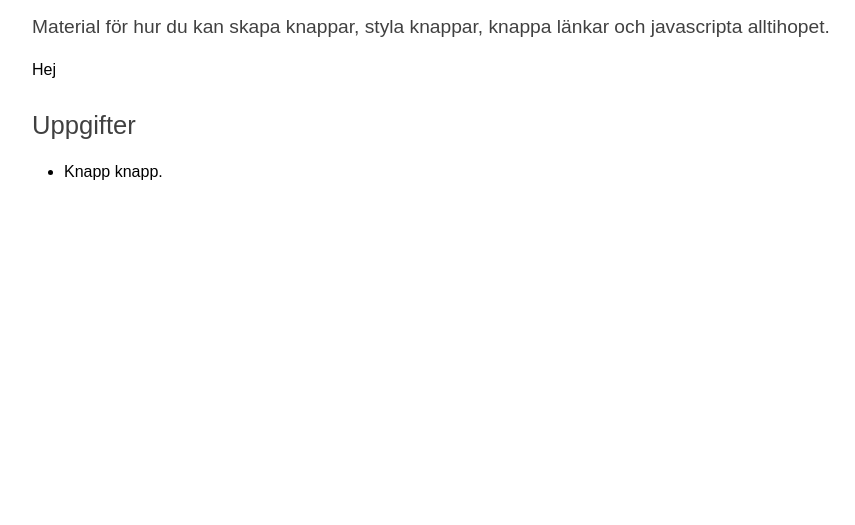
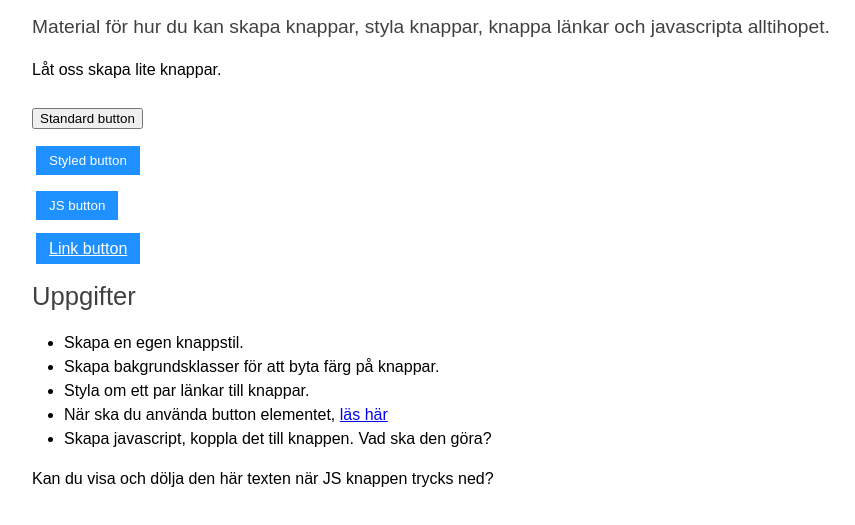
Before and after one commit to jensadev/wu-ovningar, a plain HTML site: page docs/knappar/index.html in a window 1280 px wide. Shown: the part 99-624 px from the top of the page, without its empty margins (96-951 px from the left). Drawn offline with Linux system fonts and the light colour scheme.

Commit message:
uppdaterade en del instruktioner + knappar

```diff
--- a/docs/knappar/css/knappar.css
+++ b/docs/knappar/css/knappar.css
@@ -0,0 +1,18 @@
+.btn {
+    text-align: center;
+    vertical-align: middle;
+    margin: 0 .25rem;
+    padding: .375rem .75rem;
+    color: white;
+    background-color: dodgerblue;
+    border: 1px solid transparent;
+    transition: color .15s ease-in-out,background-color .15s ease-in-out,border-color .15s ease-in-out,box-shadow .15s ease-in-out;
+}
+
+.btn:hover {
+    background-color: rgb(25, 113, 202);
+}
+
+.btns > li {
+    padding: .5rem 0rem;
+}
--- a/docs/knappar/index.html
+++ b/docs/knappar/index.html
@@ -13,12 +13,25 @@
     <main>
         <h1>Knappar</h1>
         <p class="lead">Material för hur du kan skapa knappar, styla knappar, knappa länkar och javascripta alltihopet.</p>
-        <p>Hej</p>
+        <p>Låt oss skapa lite knappar.</p>
+        <ul class="btns">
+            <li><button>Standard button</button></li>
+            <li><button class="btn">Styled button</button></li>
+            <li><button class="btn" id="js-button">JS button</button></li>
+            <li><a class="btn" href="#" id="a-button">Link button</a></li>
+        </ul>
 
         <h2>Uppgifter</h2>
         <ul class="uppgifter">
-            <li>Knapp knapp.</li>
+            <li>Skapa en egen knappstil.</li>
+            <li>Skapa bakgrundsklasser för att byta färg på knappar.</li>
+            <li>Styla om ett par länkar till knappar.</li>
+            <li>När ska du använda button elementet, <a href="https://developer.mozilla.org/en-US/docs/Web/HTML/Element/button">läs här</a></li>
+            <li>Skapa javascript, koppla det till knappen. Vad ska den göra?</li>
         </ul>
+
+        <p id="text">Kan du visa och dölja den här texten när JS knappen trycks ned?</p>
     </main>
+    <script src="js/knappar.js"></script>
 </body>
 </html>
--- /dev/null
+++ b/docs/knappar/js/knappar.js
@@ -0,0 +1,27 @@
+/*
+ * Vänta på att sidan har laddats.
+ * Läs mer, https://developer.mozilla.org/en-US/docs/Web/API/Window/load_event
+ */
+window.addEventListener('load', (event) => {
+    console.log('page is fully loaded');
+
+    // Hitta knappen i DOM-trädet och spara den i variabeln button.
+    // Ett tips är att kunna och känna till vilka olika selectors vi kan använda.
+    // Vad är ens en selector?
+    // https://developer.mozilla.org/en-US/docs/Glossary/CSS_Selector
+    // https://developer.mozilla.org/en-US/docs/Web/API/Element/querySelector
+    let button = document.querySelector('#js-button');
+
+    button.addEventListener('click', (e) => {
+        e.preventDefault();
+        console.log("Button clicked");
+        console.log(e);
+    });
+
+    let aBtn = document.querySelector('#a-button');
+
+    aBtn.addEventListener('click', (e) => {
+        e.preventDefault();
+        console.log("Link clicked");
+    });
+});
```
Also changed, not shown: docs/index.html (+1 -0 lines), docs/navigation/css/navbar.css (+8 -8 lines), docs/navigation/index.html (+1 -0 lines), README.md.
